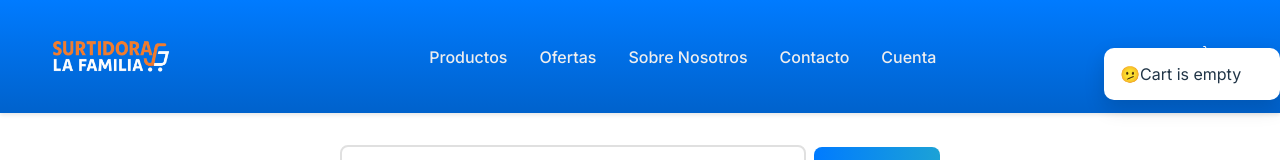
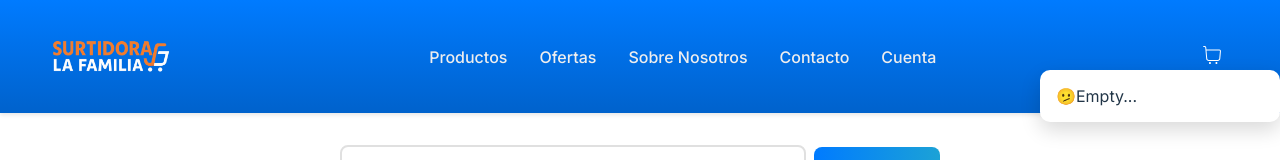
Before and after one commit to HancerMercede/Eccomerce_2025, a React (Vite) app: page / in a window 1280 px wide. Both pictures are taken after a click on the button 1212 px from the left and 56 px from the top of the page. Shown: the top 160 px of the page. Built offline with nearby package versions, Linux system fonts and the light colour scheme; a web font is replaced by a local one.

Commit message:
updating the cart details card

```diff
--- a/src/components/Cart/CartDetails.module.css
+++ b/src/components/Cart/CartDetails.module.css
@@ -1,8 +1,8 @@
 .cartDetails {
     position: absolute;
-    top: 48px;
+    top: 70px;
     right: 0;
-    width: 11rem;
+    width: 15rem;
     background-color: #ffffff;
     box-shadow: 0 8px 20px rgba(0, 0, 0, 0.15);
     border-radius: 10px;
--- a/src/components/Cart/CartDetails.tsx
+++ b/src/components/Cart/CartDetails.tsx
@@ -46,7 +46,7 @@ const CartDetails: React.FC<CartDetailsProps> = ({
           </div>
         </>
       ) : (
-        <p> 🫤Cart is empty</p>
+        <p> 🫤Empty...</p>
       )}
     </div>
   );
```
